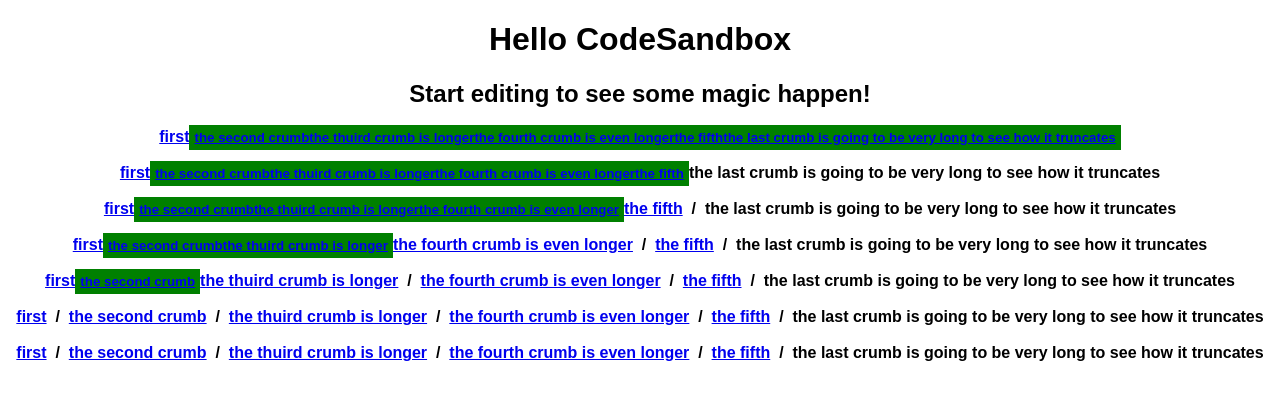
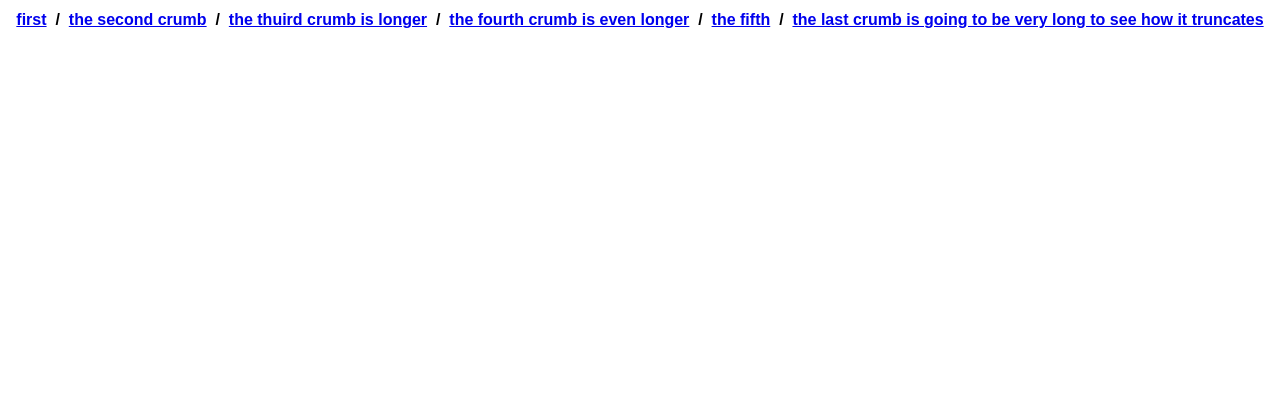
Before and after one commit to jmcrthrs/react-dynamic-breadcrumb, a React (Create React App) app: page / in a window 1280 px wide. Shown: the top 400 px of the page. Built offline with nearby package versions, Linux system fonts and the light colour scheme.

Commit message:
render prop for crumb. always show first and last crumbs.

```diff
--- a/src/App.js
+++ b/src/App.js
@@ -1,4 +1,5 @@
-import React from "react";
+import React, { useLayoutEffect, useRef, useState } from "react";
+import { AutoSizer } from "react-virtualized";
 import "./styles.css";
 
 const Seperator = () => <span>&nbsp;&nbsp;/&nbsp;&nbsp;</span>;
@@ -20,50 +21,40 @@ const Crumb = ({ id, onClick, name, hideSeperator, canClick = true }) => {
   );
 };
 
-function Crumbs({
-  items,
-  onClick,
-  spaceId,
-  spaceType,
-  maxNumberOfCrumbs = 300
-}) {
-  //const maxNumberOfCrumbs = 300;
-  const numberOfLastCrumbs = maxNumberOfCrumbs;
+function Crumbs({ items, onClick, spaceId, width, renderItem }) {
+  const breadcrumbRef = useRef(null);
+  const [maxNumberOfCrumbs, setMaxNumberOfCrumbs] = useState(items.length - 1);
 
-  if (items.length <= maxNumberOfCrumbs) {
-    return (
-      <>
-        {items.map((item, index) => (
-          <Crumb
-            hideSeperator={index === items.length - 1}
-            key={item.Id}
-            id={item.Id}
-            onClick={onClick}
-            name={item.Name}
-            spaceId={spaceId}
-            spaceType={spaceType}
-            canClick={index !== items.length - 1}
-          />
-        ))}
-      </>
-    );
+  useLayoutEffect(() => {
+    /*
+        reset whenever the length of breadcrumbs,
+        or the width of the container changes
+      */
+    setMaxNumberOfCrumbs(items.length - 1);
+  }, [items.length, width]);
+
+  useLayoutEffect(() => {
+    /*
+        if the breadcrumbs overflow their container, remove a breadcrumb and try again
+      */
+    if (
+      breadcrumbRef.current.scrollWidth > breadcrumbRef.current.offsetWidth &&
+      maxNumberOfCrumbs > 1 //ensure 1 crumb is always displayed
+    ) {
+      setMaxNumberOfCrumbs(maxNumberOfCrumbs - 1);
     }
+  }, [maxNumberOfCrumbs, width]);
+
   // get the last crumbs to display
   const firstCrumb = items.slice(0, 1)[0];
-  const lastCrumb = items.slice(items.length - 1);
-  const visibleCrumbs = items.slice(items.length - numberOfLastCrumbs);
-  const hiddenCrumbs = items.slice(1, items.length - numberOfLastCrumbs);
+  const sliceIndex = items.length - maxNumberOfCrumbs;
+  const visibleCrumbs = items.slice(sliceIndex);
+  const hiddenCrumbs = items.slice(1, sliceIndex);
+
   return (
+    <div className="breadcrumb" ref={breadcrumbRef} style={{ width }}>
       <span>
-      <Crumb
-        hideSeperator={hiddenCrumbs.length > 0}
-        key={firstCrumb.Id}
-        id={firstCrumb.Id}
-        name={firstCrumb.Name}
-        spaceId={spaceId}
-        spaceType={spaceType}
-        onClick={onClick}
-      />
+        {renderItem(firstCrumb, hiddenCrumbs.length > 0)}
         {hiddenCrumbs.length > 0 && (
           <small
             style={{
@@ -71,40 +62,18 @@ function Crumbs({
               padding: 5
             }}
           >
-          {hiddenCrumbs.slice(0).map(item => (
-            <Crumb
-              hideSeperator
-              key={item.Id}
-              id={item.Id}
-              name={item.Name}
-              spaceId={spaceId}
-              onClick={onClick}
-            />
-          ))}
+            {hiddenCrumbs
+              .slice(0)
+              .map((item, index) =>
+                renderItem(item, index === hiddenCrumbs.length - 1)
+              )}
           </small>
         )}
-      {visibleCrumbs.map((item, index) => (
-        <Crumb
-          hideSeperator={index === visibleCrumbs.length - 1}
-          key={item.Id}
-          id={item.Id}
-          onClick={onClick}
-          name={item.Name}
-          spaceId={spaceId}
-          spaceType={spaceType}
-          canClick={index !== visibleCrumbs.length - 1}
-        />
-      ))}
-      <Crumb
-        hideSeperator
-        key={lastCrumb.Id}
-        id={lastCrumb.Id}
-        name={lastCrumb.Name}
-        spaceId={spaceId}
-        spaceType={spaceType}
-        onClick={onClick}
-      />
+        {visibleCrumbs.map((item, index) =>
+          renderItem(item, index === visibleCrumbs.length - 1)
+        )}
       </span>
+    </div>
   );
 }
 
@@ -135,32 +104,26 @@ const items = [
   }
 ];
 
+const AutoSizedBreadcrumb = props => (
+  <AutoSizer disableHeight>
+    {({ width }) => <Crumbs width={width} {...props} />}
+  </AutoSizer>
+);
+
 export default function App() {
   return (
     <div className="App">
-      <h1>Hello CodeSandbox</h1>
-      <h2>Start editing to see some magic happen!</h2>
-      <Crumbs items={items} maxNumberOfCrumbs={0} />
-      <br />
-      <br />
-      <Crumbs items={items} maxNumberOfCrumbs={1} />
-      <br />
-      <br />
-      <Crumbs items={items} maxNumberOfCrumbs={2} />
-      <br />
-      <br />
-      <Crumbs items={items} maxNumberOfCrumbs={3} />
-      <br />
-      <br />
-      <Crumbs items={items} maxNumberOfCrumbs={4} />
-      <br />
-      <br />
-      <Crumbs items={items} maxNumberOfCrumbs={5} />
-      <br />
-      <br />
-      <Crumbs items={items} maxNumberOfCrumbs={6} />
-      <br />
-      <br />
+      <AutoSizedBreadcrumb
+        items={items.slice(0, 6)}
+        renderItem={(item, hideSeperator) => (
+          <Crumb
+            key={item.Id}
+            id={item.Id}
+            name={item.Name}
+            hideSeperator={hideSeperator}
+          />
+        )}
+      />
     </div>
   );
 }
--- a/src/styles.css
+++ b/src/styles.css
@@ -2,3 +2,14 @@
   font-family: sans-serif;
   text-align: center;
 }
+
+.breadcrumb {
+  min-height: 30px;
+  line-height: 1.5em;
+  display: block;
+  overflow: visible;
+  white-space: nowrap;
+  overflow: hidden;
+  white-space: nowrap;
+  text-overflow: ellipsis;
+}
```
Also changed, not shown: package.json (+12 -3 lines). Lines whose indentation alone changed are shown as unchanged.
